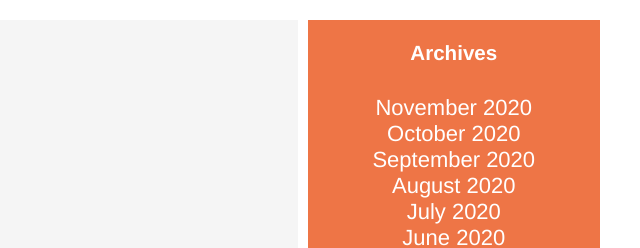
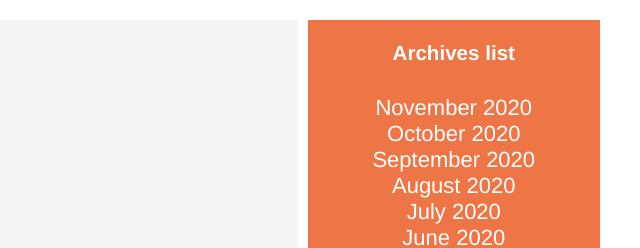
Before and after one commit to lachlanbardwell/knowsjudo.github.io, a plain HTML site: page index.html in a window 1280 px wide. Shown: the top 248 px of the page, 640-1280 px from the left. Drawn offline with Linux system fonts and the light colour scheme.

Commit message:
corrected archive title

```diff
--- a/index.html
+++ b/index.html
@@ -20,7 +20,7 @@
         </div>
 
         <div class="sidebarBox">
-            <h3>Archives</h3>
+            <h3>Archives list</h3>
             <ul>
                 <li><a href="#nov2020">November 2020</a></li>
                 <li><a href="#oct2020">October 2020</a></li>
```
